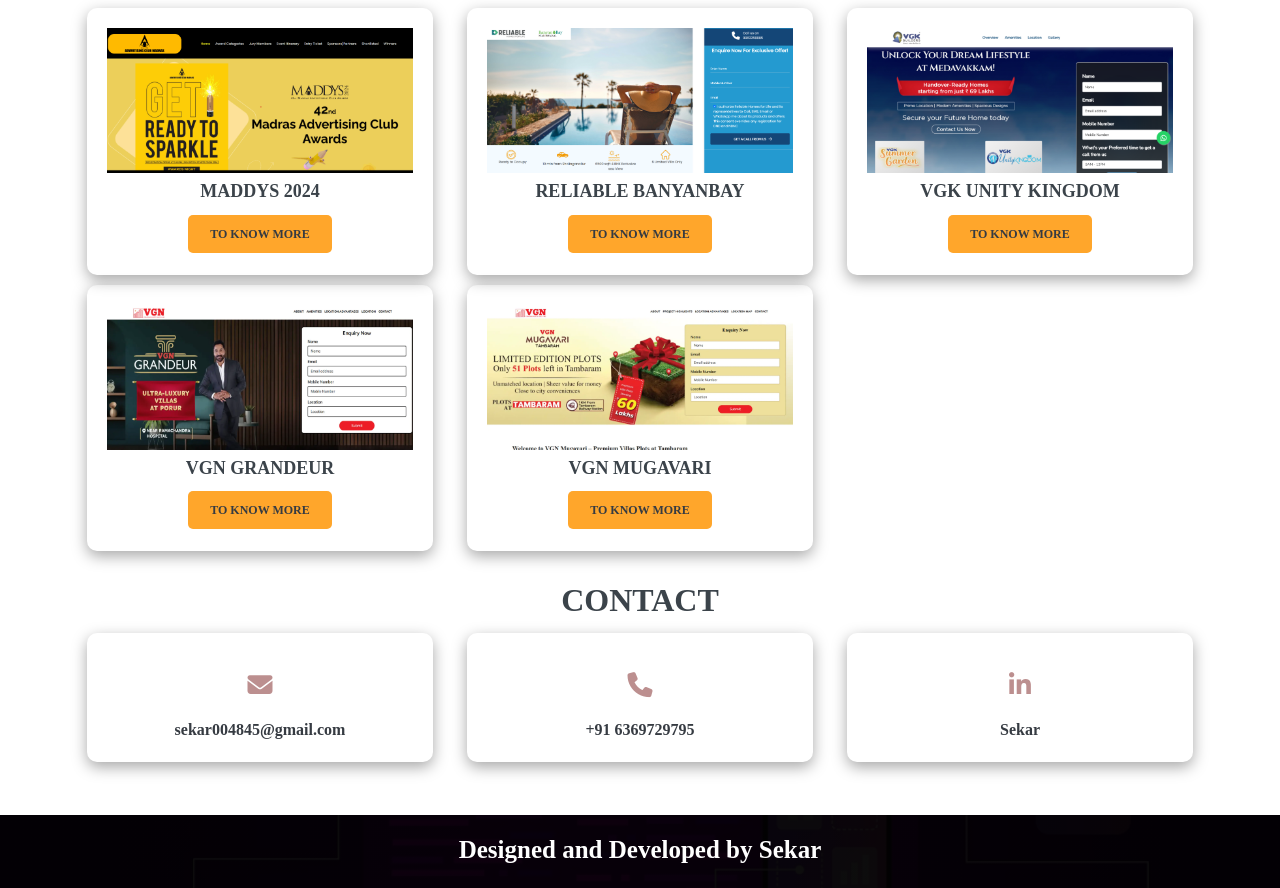
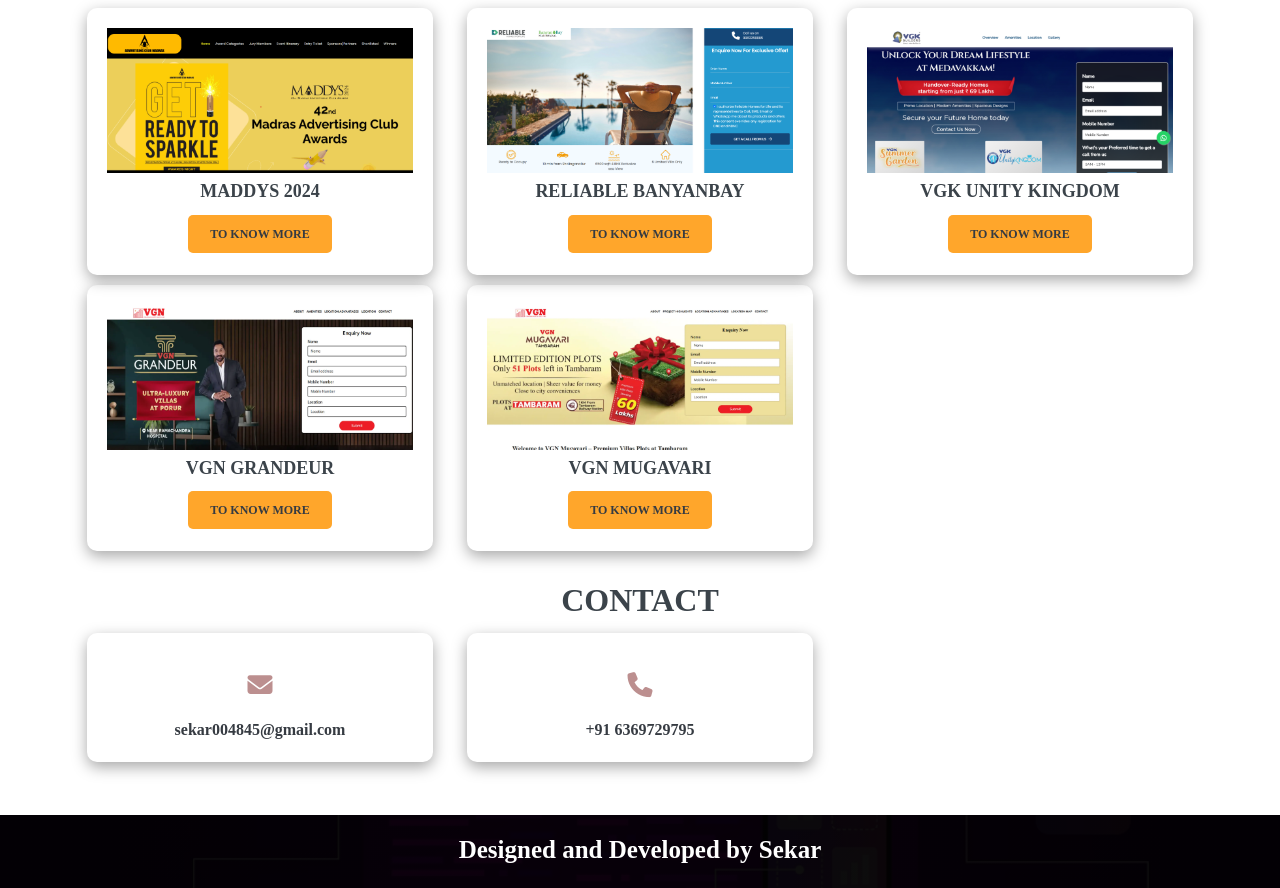
Before and after one commit to sekar004845/sekar-web-developer, a plain HTML site: page index.html in a window 1280 px wide. Shown: the part 3319-4207 px from the top of the page. Drawn offline with Linux system fonts and the light colour scheme.

Commit message:
Update index.html

```diff
--- a/index.html
+++ b/index.html
@@ -484,7 +484,7 @@
                             </div>
                         </div>
                      </div>
-                     <div class="col-lg-4 col-md-4 col-sm-12">
+<!--                      <div class="col-lg-4 col-md-4 col-sm-12">
                         <div class="project-all">
                             <div class="project-image text-center">
                                 <i class="fa-brands fa-linkedin-in"></i>
@@ -493,7 +493,7 @@
                                 <a href="https://www.linkedin.com/in/sekar-web-developer" target="_blank">Sekar</a>
                             </div>
                         </div>
-                     </div>
+                     </div> -->
                 </div>
             </div>
           </section>
```
